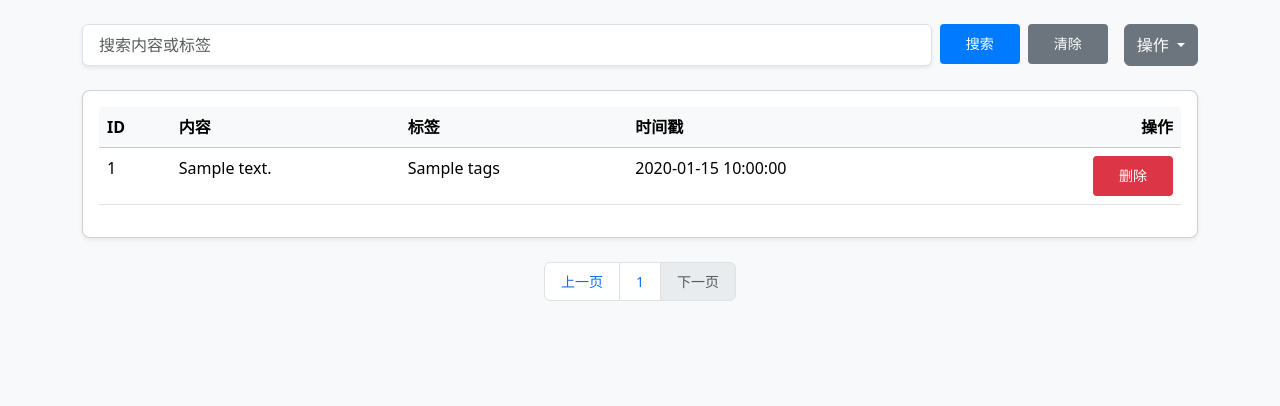
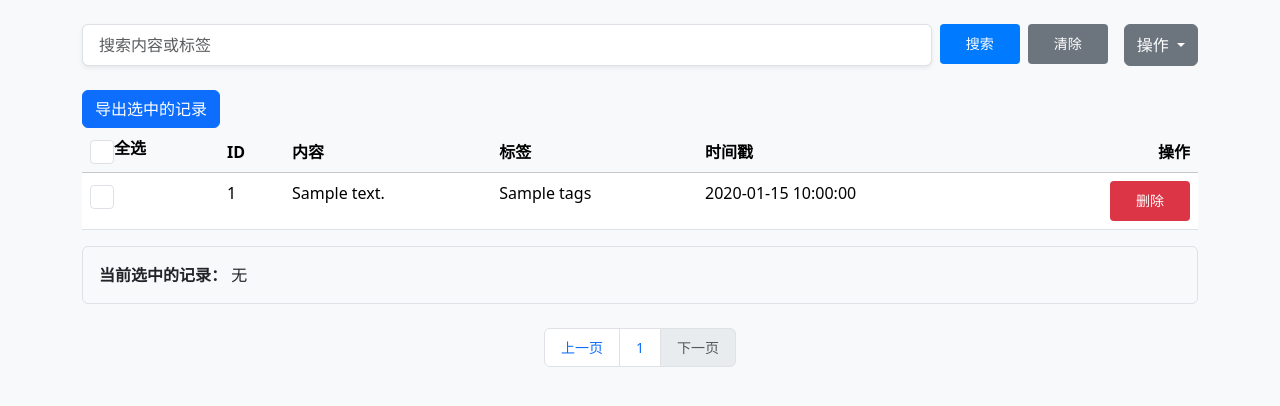
Before and after one commit to hongzhe12/NiceBoard, a Flask app: template templates/clipboard_list.html in a window 1280 px wide. Shown: the part 48-454 px from the top of the page. Run offline with Flask 3, Linux system fonts and the light colour scheme; the template is opened without the code that fills it: most values are stand-ins (such as "Sample title", 1, 10 or a date in 2020); parts of the project's set-up code (start-up, migrations or seed data) failed here and were passed over; some libraries are stand-ins or nearby versions.

Commit message:
update: 后台界面新增了选择导出功能。

```diff
--- a/app.py
+++ b/app.py
@@ -577,8 +577,6 @@ class ClipboardHistoryApp(QMainWindow):
 #     backend_app.run(port=5000, debug=False)
 
 if __name__ == "__main__":
-    # pyinstaller --noconfirm --onefile --windowed --icon "icons/favicon.ico" --name "好贴板" --add-data "static;static/" --add-data "templates;templates/" --add-data "uploads;uploads/" "app.py"
-
     app = QApplication(sys.argv)
 
     # 全局样式
--- a/backend.py
+++ b/backend.py
@@ -405,5 +405,31 @@ def clipboard_cleanup():
     return redirect(url_for('clipboard_list'))
 
 
+@app.route('/clipboard/export_selected', methods=['POST'])
+def export_selected():
+    selected_ids = request.form.getlist('selected_items')
+    print("Received selected items:", selected_ids)  # 打印接收到的参数
+    session = Session()
+    items = session.query(ClipboardItem).filter(ClipboardItem.id.in_(selected_ids)).all()
+
+    df = pd.DataFrame([{
+        'ID': item.id,
+        '内容': item.content,
+        '标签': item.tags,
+        '时间戳': item.timestamp.strftime('%Y-%m-%d %H:%M:%S')
+    } for item in items])
+
+    output = io.BytesIO()
+    with pd.ExcelWriter(output, engine='xlsxwriter') as writer:
+        df.to_excel(writer, index=False, sheet_name='剪贴板')
+    output.seek(0)
+
+    return send_file(
+        output,
+        as_attachment=True,
+        download_name='剪贴板选中导出.xlsx',
+        mimetype='application/vnd.openxmlformats-officedocument.spreadsheetml.sheet'
+    )
+
 if __name__ == '__main__':
     app.run(debug=True)
--- a/static/css/list.css
+++ b/static/css/list.css
@@ -98,3 +98,18 @@ table .text-end {
     background-color: #e9ecef;
     cursor: not-allowed;
 }
+
+/* 增加复选框的大小 */
+.custom-checkbox .form-check-input {
+    width: 24px; /* 设置你希望的宽度 */
+    height: 24px; /* 设置你希望的高度 */
+}
+
+.custom-checkbox .form-check-input:checked {
+    background-color: #007bff; /* 调整选中状态的背景颜色 */
+    border-color: #007bff; /* 调整选中状态的边框颜色 */
+}
+
+.custom-checkbox .form-check-input:focus {
+    box-shadow: 0 0 0 0.25rem rgba(0, 123, 255, 0.25); /* 调整焦点状态的阴影 */
+}
--- a/templates/clipboard_list.html
+++ b/templates/clipboard_list.html
@@ -5,9 +5,8 @@
 
     <link rel="stylesheet" href="{{ url_for('static', filename='css/list.css') }}">
 
-
+    <!-- 搜索区域 -->
     <div class="d-flex flex-column flex-md-row justify-content-between align-items-stretch gap-3 mb-4">
-        <!-- 左侧搜索区域 -->
         <form class="d-flex flex-grow-1 gap-2" action="{{ url_for('clipboard_search') }}" method="get">
             <input class="form-control py-2 px-3 rounded shadow-sm border border-gray-300 focus:outline-none focus:ring focus:ring-blue-300"
                    type="search" placeholder="搜索内容或标签" aria-label="Search" name="q">
@@ -15,7 +14,7 @@
             <a href="{{ url_for('clipboard_search') }}" class="btn btn-secondary custom-btn">清除</a>
         </form>
 
-        <!-- 右侧操作按钮组 -->
+        <!-- 操作按钮组 -->
         <div class="btn-group">
             <button type="button" class="btn btn-secondary dropdown-toggle" data-bs-toggle="dropdown"
                     aria-expanded="false">
@@ -25,20 +24,27 @@
                 <li><a class="dropdown-item" href="{{ url_for('clipboard_create') }}">✏️ 新建剪贴</a></li>
                 <li><a class="dropdown-item" href="{{ url_for('clipboard_import') }}">📥 导入 Excel(.xlsx)</a></li>
                 <li><a class="dropdown-item" href="{{ url_for('bookmark_import') }}">📥 导入浏览器收藏夹(.html)</a></li>
-                <li><a class="dropdown-item" href="{{ url_for('clipboard_export') }}">📤 导出为 Excel(.xlsx)</a></li>
-                <li><a class="dropdown-item" href="{{ url_for('clipboard_cleanup') }}">✨清理无标签数据</a></li>
+                <li><a class="dropdown-item" href="{{ url_for('clipboard_export') }}">📤 导出全部 Excel(.xlsx)</a></li>
+                <li><a class="dropdown-item" href="{{ url_for('clipboard_cleanup') }}">✨ 清理无标签数据</a></li>
             </ul>
         </div>
-
     </div>
 
+    <!-- 导出表单 -->
+    <form id="export-form" method="post" action="{{ url_for('export_selected') }}">
+        <button type="submit" class="btn btn-primary">导出选中的记录</button>
 
-    <div class="card shadow-sm">
-        <div class="card-body">
-            <div class="table-responsive">
+        <!-- 表格区域 -->
         <table class="table table-hover">
             <thead class="table-light">
             <tr>
+                <th>
+                    <!-- 全选复选框 -->
+                    <div class="form-check custom-checkbox">
+                        <input class="form-check-input" type="checkbox" id="select-all">
+                        <label class="form-check-label" for="select-all">全选</label>
+                    </div>
+                </th>
                 <th>ID</th>
                 <th>内容</th>
                 <th>标签</th>
@@ -49,16 +55,21 @@
             <tbody>
             {% for item in items %}
                 <tr onclick="window.location.href='{{ url_for('clipboard_detail', id=item.id) }}'">
+                    <!-- 复选框列 -->
+                    <td>
+                        <div class="form-check custom-checkbox">
+                            <input class="form-check-input record-checkbox" type="checkbox"
+                                   name="selected_items" value="{{ item.id }}"
+                                   onclick="event.stopPropagation(); updateSelectedItemsInfo();">
+                            <label class="form-check-label" for="item-{{ item.id }}"></label>
+                        </div>
+                    </td>
                     <td>{{ item.id }}</td>
                     <td class="text-truncate" style="max-width: 200px;">{{ item.content }}</td>
                     <td>{{ item.tags }}</td>
                     <td>{{ item.timestamp }}</td>
                     <td class="text-end">
                         <div class="btn-group btn-group-sm" role="group">
-{#                                    <a href="{{ url_for('clipboard_detail', id=item.id) }}"#}
-{#                                       class="btn btn-info custom-btn">详情</a>#}
-{#                                    <a href="{{ url_for('clipboard_update', id=item.id) }}"#}
-{#                                       class="btn btn-warning custom-btn">编辑</a>#}
                             <form action="{{ url_for('clipboard_delete', id=item.id) }}" method="post"
                                   style="display:inline;">
                                 <button type="submit" class="btn btn-danger custom-btn">删除</button>
@@ -69,8 +80,12 @@
             {% endfor %}
             </tbody>
         </table>
-            </div>
-        </div>
+    </form>
+
+    <!-- 调试信息区域 -->
+    <div id="debug-info" class="mt-3 p-3 bg-light border rounded">
+        <strong>当前选中的记录：</strong>
+        <span id="selected-items-info">无</span>
     </div>
 
     <!-- 分页导航 -->
@@ -102,4 +117,32 @@
             </li>
         </ul>
     </nav>
+
+    <!-- 添加JavaScript代码 -->
+    <script>
+        // 全选/取消全选功能
+        document.getElementById('select-all').addEventListener('change', function() {
+            const checkboxes = document.querySelectorAll('.record-checkbox');
+            checkboxes.forEach(checkbox => {
+                checkbox.checked = this.checked;
+            });
+            updateSelectedItemsInfo();
+        });
+
+        // 更新选中记录信息
+        function updateSelectedItemsInfo() {
+            const selectedCheckboxes = document.querySelectorAll('.record-checkbox:checked');
+            const selectedIds = Array.from(selectedCheckboxes).map(cb => cb.value);
+
+            const infoElement = document.getElementById('selected-items-info');
+            if (selectedIds.length > 0) {
+                infoElement.textContent = selectedIds.join(', ');
+            } else {
+                infoElement.textContent = '无';
+            }
+        }
+
+        // 初始化页面时也检查一次选中状态
+        document.addEventListener('DOMContentLoaded', updateSelectedItemsInfo);
+    </script>
 {% endblock %}
```
Also changed, not shown: .github/workflows/build-and-deploy.yml. Lines whose indentation alone changed are shown as unchanged.
